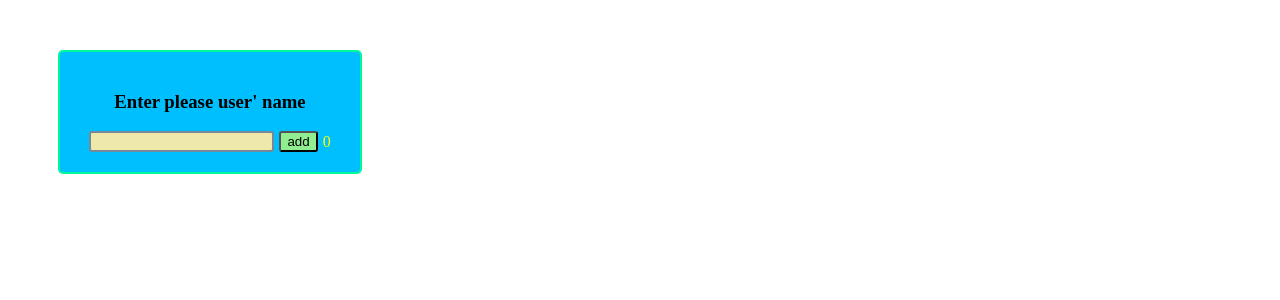
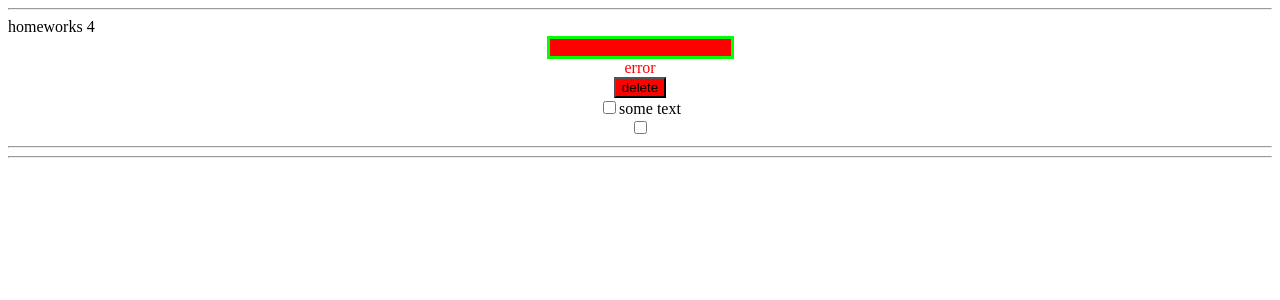
Before and after one commit to DmitryShastel/incubator_Ignat_dz, a React (Create React App) app in the folder simple-react-homeworks-master/: page / in a window 1280 px wide. Shown: the top 300 px of the page. Built offline with nearby package versions, Linux system fonts and the light colour scheme.

Commit message:
home_task 1-4

```diff
--- a/simple-react-homeworks-master/src/p1-main/m1-ui/u1-app/App.tsx
+++ b/simple-react-homeworks-master/src/p1-main/m1-ui/u1-app/App.tsx
@@ -1,7 +1,6 @@
 import React from "react";
 import s from "./App.module.css";
-import HW2 from "../../../p2-homeworks/h2/HW2";
-import HW3 from "../../../p2-homeworks/h3/HW3";
+import HW4 from "../../../p2-homeworks/h4/HW4";
 
 function App() {
     return (
@@ -9,8 +8,8 @@ function App() {
            {/* <div>react homeworks:</div>*/}
             {/*<HW1/>*/}
             {/*<HW2/>*/}
-            <HW3/>
-            {/*<HW4/>*/}
+           {/* <HW3/>*/}
+            <HW4/>
             {/*<HW5/>*/}
 
         </div>
--- a/simple-react-homeworks-master/src/p2-homeworks/h4/common/c1-SuperInputText/SuperInputText.tsx
+++ b/simple-react-homeworks-master/src/p2-homeworks/h4/common/c1-SuperInputText/SuperInputText.tsx
@@ -27,7 +27,6 @@ const SuperInputText: React.FC<SuperInputTextPropsType> = (
     const onChangeCallback = (e: ChangeEvent<HTMLInputElement>) => {
         onChange // если есть пропс onChange
         && onChange(e); // то передать ему е (поскольку onChange не обязателен)
-
         onChangeText && onChangeText(e.currentTarget.value);
     }
     const onKeyPressCallback = (e: KeyboardEvent<HTMLInputElement>) => {
```
